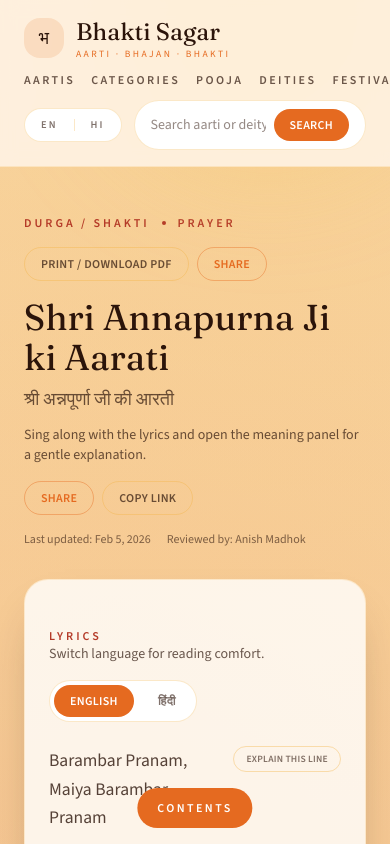
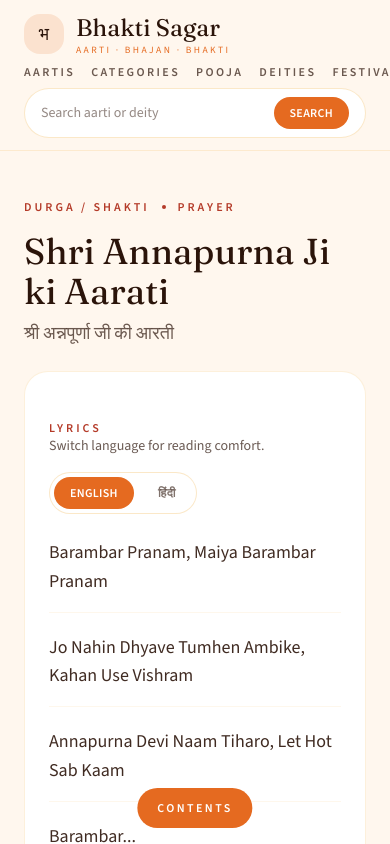
Before and after one commit to madhokanish/bhakti-sagar, a Next.js app: page /aartis/shri-annapurna-ji-ki-aarati in a window 390 px wide. Shown: the top 844 px of the page. Built offline with nearby package versions, Linux system fonts and the light colour scheme.

Commit message:
Simplify mobile reading experience and remove dark theme

```diff
--- a/src/app/aartis/[slug]/page.tsx
+++ b/src/app/aartis/[slug]/page.tsx
@@ -125,7 +125,7 @@ export default function AartiDetailPage({ params }: { params: { slug: string } }
           <span className="h-1 w-1 rounded-full bg-sagar-rose" />
           <span>{aarti.isTop ? "Top Aarti" : "Prayer"}</span>
         </div>
-        <div className="flex flex-wrap items-center gap-2">
+        <div className="hidden flex-wrap items-center gap-2 lg:flex">
           <PrintButton />
           <ShareButton title={titleDisplay} />
         </div>
@@ -135,20 +135,12 @@ export default function AartiDetailPage({ params }: { params: { slug: string } }
       {subtitle && (
         <p className="mt-2 text-lg text-sagar-ink/70">{subtitle}</p>
       )}
-      <p className="mt-3 max-w-2xl text-sm text-sagar-ink/70">
+      <p className="mt-2 hidden max-w-2xl text-sm text-sagar-ink/70 sm:block">
         Sing along with the lyrics and open the meaning panel for a gentle explanation.
       </p>
-      <div className="mt-4 flex flex-wrap gap-2 lg:hidden">
-        <ShareButton title={titleDisplay} />
-        <CopyLinkButton />
-      </div>
-      <div className="mt-4 flex flex-wrap gap-4 text-xs text-sagar-ink/60">
-        <span>Last updated: Feb 5, 2026</span>
-        <span>Reviewed by: {author?.name ?? "Bhakti Sagar"}</span>
-      </div>
 
-      <div className="mt-8 grid gap-8 lg:grid-cols-[1.25fr_0.75fr] lg:items-start">
-        <div className="rounded-3xl border border-sagar-amber/20 bg-white/80 p-6 shadow-sagar-card">
+      <div className="mt-6 grid gap-8 lg:grid-cols-[1.25fr_0.75fr] lg:items-start">
+        <div className="rounded-3xl border border-sagar-amber/20 bg-white p-6 shadow-none lg:shadow-sagar-card">
           <div className="hidden rounded-2xl border border-sagar-amber/20 bg-sagar-cream/50 p-4 lg:block">
             <p className="text-xs font-semibold uppercase tracking-[0.2em] text-sagar-rose">On this page</p>
             <div className="mt-3 flex flex-wrap gap-3 text-xs text-sagar-ink/70">
@@ -179,7 +171,7 @@ export default function AartiDetailPage({ params }: { params: { slug: string } }
               </p>
             </div>
           </div>
-          <div id="faq" className="mt-8 rounded-2xl border border-sagar-amber/20 bg-white/70 p-6 shadow-sagar-soft scroll-mt-24">
+          <div id="faq" className="mt-8 rounded-2xl border border-sagar-amber/20 bg-white p-6 scroll-mt-24 lg:shadow-sagar-soft">
             <h3 className="text-lg font-serif text-sagar-ink">FAQ</h3>
             <div className="mt-4 space-y-4 text-sm text-sagar-ink/70">
               {faqItems.map((item) => (
@@ -228,6 +220,57 @@ export default function AartiDetailPage({ params }: { params: { slug: string } }
             />
           </div>
         </aside>
+      </div>
+      <div className="mt-6 space-y-4 lg:hidden">
+        <details className="rounded-2xl border border-sagar-amber/20 bg-white p-4">
+          <summary className="cursor-pointer text-sm font-semibold text-sagar-ink">Video</summary>
+          <div className="mt-4">
+            {embedUrl ? (
+              <div className="aspect-video overflow-hidden rounded-2xl bg-sagar-cream/70">
+                <iframe
+                  src={embedUrl}
+                  title={`${titleDisplay} Aarti Video`}
+                  className="h-full w-full"
+                  loading="lazy"
+                  referrerPolicy="strict-origin-when-cross-origin"
+                  allow="accelerometer; autoplay; clipboard-write; encrypted-media; gyroscope; picture-in-picture"
+                  allowFullScreen
+                />
+              </div>
+            ) : (
+              <div className="flex aspect-video items-center justify-center rounded-2xl border border-dashed border-sagar-amber/40 bg-sagar-cream/60">
+                <p className="text-sm text-sagar-ink/60">Add a YouTube URL to show the video.</p>
+              </div>
+            )}
+          </div>
+        </details>
+        <details id="meaning" className="rounded-2xl border border-sagar-amber/20 bg-white p-4">
+          <summary className="cursor-pointer text-sm font-semibold text-sagar-ink">AI Summary</summary>
+          <div className="mt-4">
+            <MeaningPanel
+              title={titleDisplay}
+              lyrics={
+                lang === "hi" && aarti.lyrics.hindi.length
+                  ? aarti.lyrics.hindi
+                  : aarti.lyrics.english.length
+                  ? aarti.lyrics.english
+                  : aarti.lyrics.hindi
+              }
+            />
+          </div>
+        </details>
+        <details className="rounded-2xl border border-sagar-amber/20 bg-white p-4">
+          <summary className="cursor-pointer text-sm font-semibold text-sagar-ink">Share & details</summary>
+          <div className="mt-4 flex flex-wrap gap-2">
+            <ShareButton title={titleDisplay} />
+            <CopyLinkButton />
+            <PrintButton />
+          </div>
+          <div className="mt-4 text-xs text-sagar-ink/60">
+            <p>Last updated: Feb 5, 2026</p>
+            <p>Reviewed by: {author?.name ?? "Bhakti Sagar"}</p>
+          </div>
+        </details>
       </div>
       <div className="mt-6 space-y-4 lg:hidden">
         <details id="meaning" className="rounded-2xl border border-sagar-amber/20 bg-white/80 p-4">
--- a/src/app/globals.css
+++ b/src/app/globals.css
@@ -4,17 +4,12 @@
 
 :root {
   color-scheme: light;
-  --bg-start: #fff0d6;
-  --bg-mid: #ffe1b5;
-  --bg-end: #fff7ee;
+  --bg-start: #fff7ee;
 }
 
 body {
-  @apply bg-sagar-sand text-sagar-ink font-sans;
-  background:
-    radial-gradient(circle at top, rgba(246, 200, 95, 0.4), transparent 55%),
-    radial-gradient(circle at 20% 20%, rgba(212, 75, 42, 0.25), transparent 50%),
-    linear-gradient(160deg, var(--bg-start), var(--bg-mid) 45%, var(--bg-end) 100%);
+  @apply text-sagar-ink font-sans;
+  background: var(--bg-start);
   min-height: 100vh;
 }
 
@@ -56,35 +51,3 @@ h1, h2, h3, h4 {
     padding: 0;
   }
 }
-
-@media (prefers-color-scheme: dark) {
-  body {
-    background: #1c140f;
-    color: #f5eadb;
-  }
-
-  .bg-white,
-  .bg-white\/70,
-  .bg-white\/80 {
-    background-color: rgba(25, 18, 14, 0.9) !important;
-  }
-
-  .bg-sagar-cream,
-  .bg-sagar-cream\/50,
-  .bg-sagar-cream\/60,
-  .bg-sagar-cream\/70 {
-    background-color: rgba(30, 20, 15, 0.85) !important;
-  }
-
-  .text-sagar-ink {
-    color: #f5eadb !important;
-  }
-
-  .text-sagar-ink\/70 {
-    color: rgba(245, 234, 219, 0.7) !important;
-  }
-
-  .text-sagar-ink\/60 {
-    color: rgba(245, 234, 219, 0.6) !important;
-  }
-}
--- a/src/app/layout.tsx
+++ b/src/app/layout.tsx
@@ -41,8 +41,6 @@ export default function RootLayout({
     <html lang={lang}>
       <body className={`${serif.variable} ${sans.variable} font-sans`}>
         <div className="relative min-h-screen overflow-hidden">
-          <div className="pointer-events-none absolute -top-40 right-[-10%] h-80 w-80 rounded-full bg-sagar-gold/35 blur-3xl" />
-          <div className="pointer-events-none absolute bottom-[-15%] left-[-10%] h-80 w-80 rounded-full bg-sagar-ember/25 blur-3xl" />
           <NavBar />
           <main className="pb-12">{children}</main>
           <Footer />
--- a/src/components/AartiLyricsPanel.tsx
+++ b/src/components/AartiLyricsPanel.tsx
@@ -1,7 +1,7 @@
 "use client";
 
 import { useMemo, useState } from "react";
-import LineExplain from "@/components/LineExplain";
+import LineMeaning from "@/components/LineMeaning";
 
 type LyricsSet = {
   english: string[];
@@ -80,20 +80,13 @@ export default function AartiLyricsPanel({
         </div>
       )}
 
-      <div className="space-y-4 text-[1.1rem] leading-relaxed text-sagar-ink/80 sm:text-lg sm:leading-loose md:text-xl">
+      <div className="space-y-5 text-[1.125rem] leading-[1.6] text-sagar-ink/90 sm:text-lg sm:leading-[1.7] md:text-xl">
         {activeLyrics.map((line, index) => (
-          <div
+          <LineMeaning
             key={`${line}-${index}`}
-            className="grid grid-cols-[1fr_auto] items-start gap-3 border-b border-sagar-amber/10 pb-4 last:border-b-0"
-          >
-            <p>{line}</p>
-            <LineExplain
-              title={title.english || title.hindi}
-              line={line}
-              canUse
-              onUse={() => {}}
-            />
-          </div>
+            title={title.english || title.hindi}
+            line={line}
+          />
         ))}
       </div>
     </div>
--- /dev/null
+++ b/src/components/LineMeaning.tsx
@@ -0,0 +1,79 @@
+"use client";
+
+import { useMemo, useState } from "react";
+
+export default function LineMeaning({ title, line }: { title: string; line: string }) {
+  const [loading, setLoading] = useState(false);
+  const [answer, setAnswer] = useState<string | null>(null);
+  const [error, setError] = useState<string | null>(null);
+  const [expanded, setExpanded] = useState(false);
+
+  const shortAnswer = useMemo(() => {
+    if (!answer) return null;
+    let cleaned = answer.replace(/\s+/g, " ").trim();
+    cleaned = cleaned.replace(/^the line\s+["“][^"”]+["”]\s*/i, "");
+    cleaned = cleaned.replace(/^this line\s*/i, "");
+    const stopIndex = cleaned.search(/[.!?]/);
+    let lineText = stopIndex > 0 ? cleaned.slice(0, stopIndex + 1) : cleaned;
+    if (lineText.length > 160) lineText = `${lineText.slice(0, 160).trim()}…`;
+    return lineText;
+  }, [answer]);
+
+  async function handleToggle() {
+    if (expanded) {
+      setExpanded(false);
+      return;
+    }
+
+    if (answer || error) {
+      setExpanded(true);
+      return;
+    }
+
+    setLoading(true);
+    setError(null);
+    try {
+      const response = await fetch("/api/ai-ask", {
+        method: "POST",
+        headers: { "Content-Type": "application/json" },
+        body: JSON.stringify({
+          title,
+          lyrics: [line],
+          question: `Explain this line in one short sentence: ${line}`
+        })
+      });
+
+      if (!response.ok) {
+        throw new Error("Unable to load meaning.");
+      }
+
+      const data = (await response.json()) as { answer: string };
+      setAnswer(data.answer);
+      setExpanded(true);
+    } catch (err) {
+      setError(err instanceof Error ? err.message : "Unable to load meaning.");
+      setExpanded(true);
+    } finally {
+      setLoading(false);
+    }
+  }
+
+  return (
+    <div className="border-b border-sagar-amber/10 pb-4 last:border-b-0">
+      <button
+        type="button"
+        onClick={handleToggle}
+        className="w-full text-left text-sagar-ink/90"
+      >
+        {line}
+      </button>
+      {expanded && (
+        <div className="mt-2 text-sm text-sagar-saffron">
+          {loading && <span className="text-sagar-ink/60">Loading meaning…</span>}
+          {!loading && error && <span className="text-sagar-rose">{error}</span>}
+          {!loading && !error && shortAnswer && <span>{shortAnswer}</span>}
+        </div>
+      )}
+    </div>
+  );
+}
--- a/src/components/NavBar.tsx
+++ b/src/components/NavBar.tsx
@@ -1,11 +1,10 @@
 import Link from "next/link";
 import Logo from "@/components/Logo";
-import LanguageSwitcher from "@/components/LanguageSwitcher";
 
 export default function NavBar() {
   return (
-    <header className="sticky top-0 z-40 border-b border-sagar-amber/20 bg-sagar-cream/80 backdrop-blur">
-      <div className="container flex flex-col gap-3 py-4 md:flex-row md:items-center md:justify-between">
+    <header className="sticky top-0 z-40 border-b border-sagar-amber/20 bg-sagar-cream">
+      <div className="container flex flex-col gap-2 py-3 md:flex-row md:items-center md:justify-between">
         <div className="flex items-center justify-between gap-6">
           <Logo />
           <nav className="hidden items-center gap-6 text-sm font-semibold text-sagar-ink/80 md:flex">
@@ -26,10 +25,9 @@ export default function NavBar() {
           <Link href="/about" className="hover:text-sagar-saffron">About</Link>
         </nav>
         <div className="flex w-full max-w-md items-center gap-3 md:w-auto">
-          <LanguageSwitcher />
           <form action="/aartis" className="flex w-full items-center gap-2 rounded-full border border-sagar-amber/30 bg-white px-4 py-2 shadow-sagar-soft">
-          <input
-            name="q"
+            <input
+              name="q"
             placeholder="Search aarti or deity"
             className="w-full bg-transparent text-sm outline-none placeholder:text-sagar-ink/50"
           />
```
Also changed, not shown: src/app/page.tsx (+6 -6 lines).
